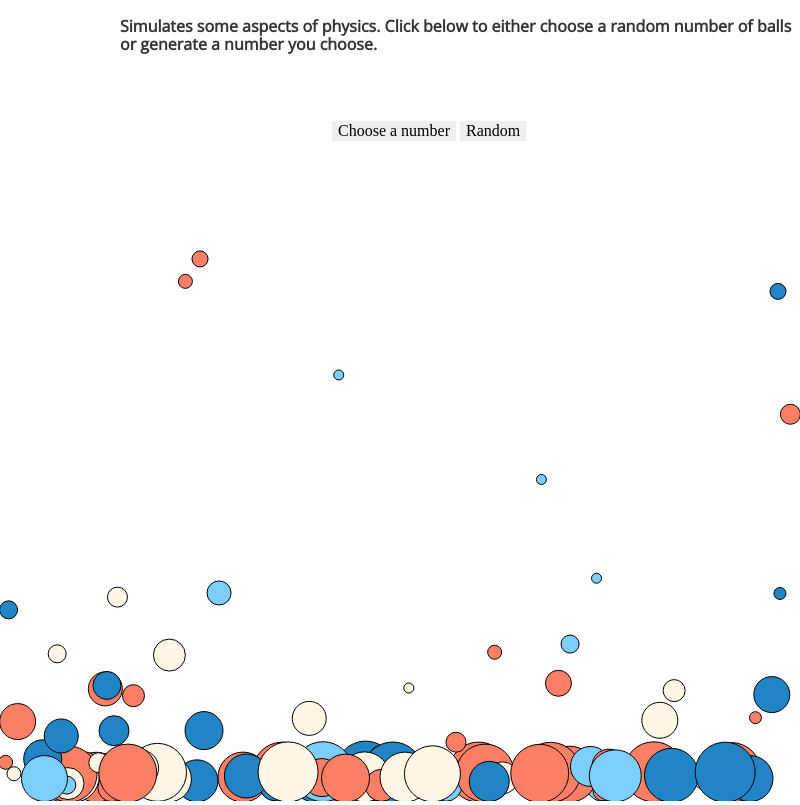
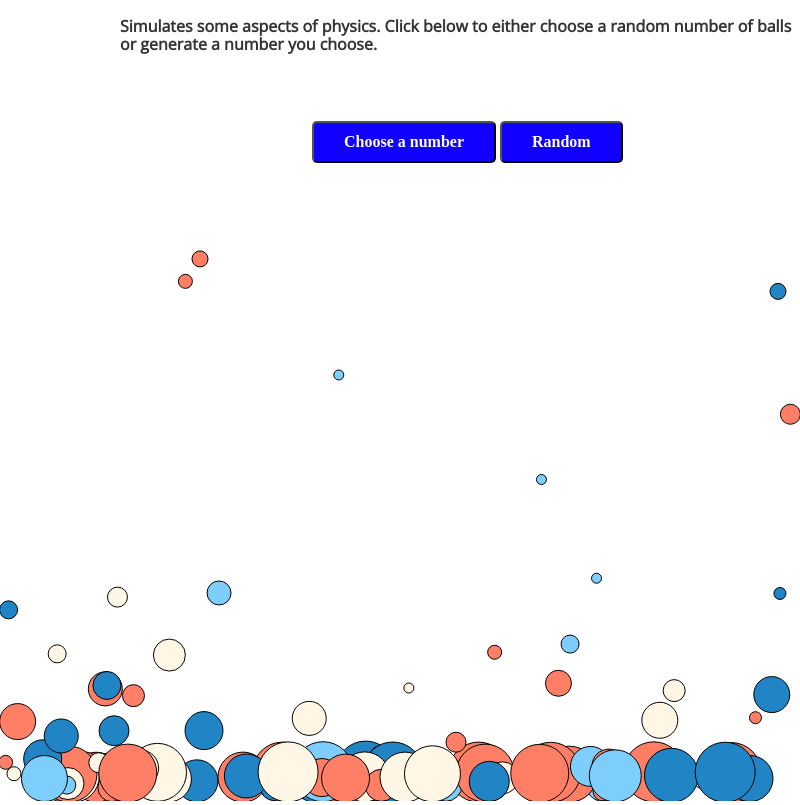
Before and after one commit to HackintoshwithUbuntu/electron, an Electron app: page bouncy_ball/index.html in a window 800 px wide. Shown: the part 79-884 px from the top of the page. Drawn offline with nearby package versions, Linux system fonts and the light colour scheme.

Commit message:
more work on buttons

```diff
--- a/bouncy_ball/index.html
+++ b/bouncy_ball/index.html
@@ -19,8 +19,8 @@
 
   <!-- Buttons on intro screen -->
   <div class="buttonArea">
-    <button id="choose">Choose a number</button>
-    <button id="random">Random</button>
+    <button id="choose" class="selected">Choose a number</button>
+    <button id="random" class="unselected">Random</button>
   </div>
 
   <!-- Hidden canvas for game -->
--- a/bouncy_ball/style.css
+++ b/bouncy_ball/style.css
@@ -14,11 +14,15 @@ p {
 /* Styling the buttons */
 .buttonArea {
   position: absolute;
-  left: 41.5%;
+  left: 39%;
   top: 25%
 }
 
 .buttonArea > * {
   cursor: pointer;
-  border: none;
+  padding:10px 30px;
+  background-color:rgb(17, 0, 255);
+  color: white;
+  font-weight: bold;
+  border-radius: 5px;
 }
```
